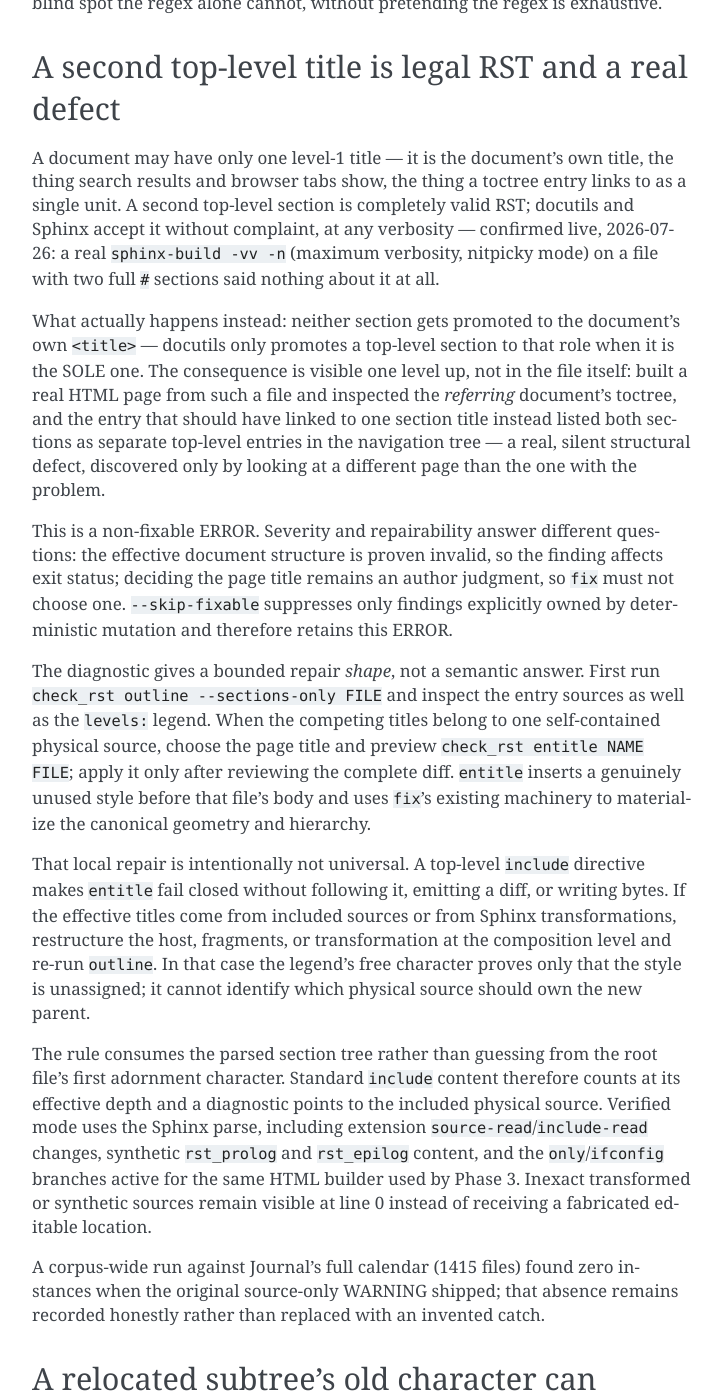
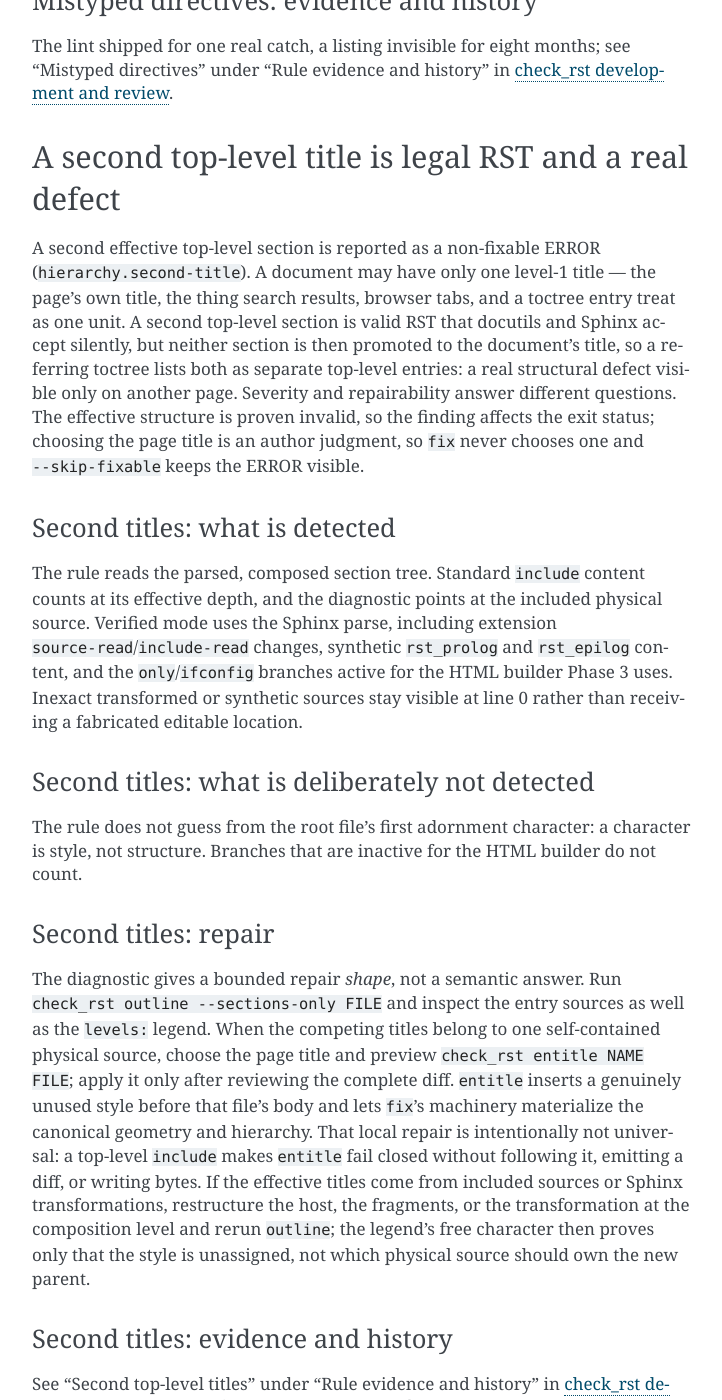
Before and after one commit to dememax/check_rst, a Sphinx documentation site: the page built from docs/rules.rst, in a window 1280 px wide and 1400 px high, scrolled down 8680 px. Shown: the whole window, without its empty margins (388-1110 px from the left). Built offline with Sphinx 7.4.7, drawn with Linux system fonts in a browser that asks for light colours; some of the changed text lies outside the part shown.

Commit message:
docs(rules): apply the rule template to directive and title rules
Plan step 4.2, second batch. The mistyped-directive and second-title rules now follow the normative template established by the homoglyph rule:
- an opening paragraph states the rule, its code and severity, its exit-status effect, and why it is or is not auto-fixable;
- retrievable subsections cover what is detected, what is deliberately not detected, dispositions or the bounded repair shape, and a one-line evidence link.

Their dated evidence moves to development.rst's "Rule evidence and history":
- "Mistyped directives" holds the eight-month-invisible listing and the 2026-07-22 decision to accept a known-name heuristic backed by outline visibility for every comment;
- "Second top-level titles" holds the silent `sphinx-build -vv -n` confirmation, the HTML toctree evidence one level up, and the zero-instance Journal run.

The current contract is unchanged: the mistyped-directive net and its outline-preview backstop, and the parsed, composition-aware, non-fixable second-title ERROR with its `entitle` repair shape and include boundary.

Validation: the three-step RST loop on rules.rst and development.rst reports 0 errors, 0 open warnings, and the unchanged 13 retained WARNINGs.

Co-Authored-By: Claude Opus 5.5 <noreply@anthropic.com>

```diff
--- a/docs/development.rst
+++ b/docs/development.rst
@@ -234,6 +234,32 @@ Sphinx warning log quoting a past lexer-name typo (Cyrillic ``с`` where
 ``.cpp`` needed a Latin ``c``) stayed silent, correctly, because it sits in a
 literal block: a historical record, not fresh prose.
 
+=====================
+Mistyped directives
+=====================
+
+A Journal calendar note (2025-11-13) contained exactly ``.. code: bash``: a C++
+listing that had been invisible in the rendered HTML for eight months before
+the lint's first whole-corpus run found it — the one true positive, with zero
+false ones (also listed under "Real catches").  The known-name restriction was
+accepted knowingly (Max, 2026-07-22: "we cannot cover all cases... they could
+be more complex cases"), which is why every comment became its own outline
+entry instead of the heuristic claiming completeness.
+
+=========================
+Second top-level titles
+=========================
+
+A real ``sphinx-build -vv -n`` — maximum verbosity, nitpicky mode — on a file
+with two full ``#`` sections said nothing at all (2026-07-26).  The defect
+appeared only one level up: a real HTML build of the *referring* page showed
+the toctree listing both sections as separate top-level entries instead of one
+link to the page title.  A corpus-wide run against Journal's full calendar
+(1415 files) found zero instances when the original source-only WARNING
+shipped; that absence stays recorded honestly rather than replaced with an
+invented catch.  The rule has since become the parsed, composition-aware,
+non-fixable ERROR described in :doc:`rules`.
+
 ****************************************************
 Cross-review diagnostics: the output-boundary case
 ****************************************************
--- a/docs/rules.rst
+++ b/docs/rules.rst
@@ -371,111 +371,114 @@ change.
 The one WARNING that isn't really a judgment call
 ***************************************************
 
-``.. code: bash`` is valid RST.  A single colon after a word docutils
-recognizes as a directive name doesn't produce a directive at all — it
-produces a *comment*, and comments are silently dropped from every
-rendered output.  The intended ``.. code:: bash`` (a genuine directive,
-two colons) never got written; the content between the comment markers
-— the code listing, the note, whatever it was — simply never appears
-anywhere, and nothing in the ordinary write-render-review loop says so:
-docutils doesn't complain (a comment is perfectly legal), the build
-doesn't warn, the rendered page just has a gap where content should be.
+A comment whose first line reads like a known directive written with one colon
+— ``.. code: bash`` instead of ``.. code:: bash`` — is reported as a WARNING
+(``directive.mistyped``).  One colon makes valid RST: a comment, dropped from
+every rendered output, so the intended listing or note never appears and
+neither docutils nor Sphinx says so.  Unlike a bold pseudo-heading this is not
+genuine ambiguity; it is a WARNING only because the comment is syntactically
+valid, and review is closer to a formality than a judgment.  It never changes
+the exit status and is not auto-fixed.  The line is the comment's recovered
+physical marker, inside table cells too.
 
-This is a different kind of WARNING from bold-as-heading or
-``.. rubric::``: those are genuine ambiguity — a bold line opening a
-paragraph might be a heading in disguise, or a deliberate label, and
-reasonable authors disagree.  A single missing colon is not ambiguous
-in the same way; there is essentially no legitimate reason to *want*
-this pattern.  It is WARNING severity because a comment is syntactically
-valid RST, not because the call is close — review here is closer to a
-formality than a judgment.
+=======================================
+Mistyped directives: what is detected
+=======================================
 
-The check: a comment whose first line matches ``word:`` (single colon,
-not ``word::``) where ``word`` is a directive name docutils itself
-knows (its own English directive-name registry, plus a small curated
-Sphinx supplement — ``toctree``, ``code-block``, ``seealso``, and
-similar) is flagged.  ``todo`` is deliberately excluded from that
-supplement: ``.. TODO: fix this`` is too common a genuine-comment idiom
-on its own to flag without drowning the real signal in noise.
+A comment is flagged when its first line matches ``word:`` — one colon, not
+``word::`` — and ``word`` is a directive name docutils itself knows (its
+English directive-name registry) or one of a small curated Sphinx supplement
+such as ``toctree``, ``code-block``, and ``seealso``.
 
-The real catch this shipped for: a Journal calendar note (2025-11-13) contained
-exactly ``.. code: bash`` — a C++ listing that had been silently
-invisible in the rendered HTML for eight months before this lint's
-first whole-corpus run found it, the one true positive, zero false
-ones.
+========================================================
+Mistyped directives: what is deliberately not detected
+========================================================
 
-This WARNING is a net, not a guarantee (Max, 2026-07-22: "we cannot
-cover all cases... they could be more complex cases") — it only fires
-for a name in ``outline``'s own known-directive registry, matched on
-the comment's first line.  A typo of a name outside that registry, or
-one buried past the first line, produces no WARNING at all and stays
-just as silently dropped as before.  That is why every comment, not
-only the ones this heuristic recognizes, is its own entry kind in
-``outline`` (see "Block previews" in :doc:`guide`):
-``comment "code: bash …"
-[suspicious — looks like a mistyped directive]`` when the heuristic
-matches — the preview carries the hidden body, so the dropped listing itself is
-visible — and a plain ``comment "..."`` preview when it doesn't — general
-visibility closes the blind spot the regex alone cannot, without
-pretending the regex is exhaustive.
+* ``todo``, excluded from the supplement: ``.. TODO: fix this`` is too common
+  a genuine-comment idiom to flag without drowning the real signal.
+* A name outside that registry, or a typo past the comment's first line.  The
+  WARNING is a net, not a guarantee.  That is why every comment is its own
+  ``outline`` entry (see "Block previews" in :doc:`guide`): ``comment "code:
+  bash …" [suspicious — looks like a mistyped directive]`` when the heuristic
+  matches, a plain ``comment "..."`` preview otherwise, and the preview carries
+  the hidden body either way, so general visibility closes the blind spot the
+  heuristic alone cannot.
+
+===================================
+Mistyped directives: dispositions
+===================================
+
+Add the missing colon when a directive was intended (``rewrite``).  An
+ordinary comment whose text merely begins with a directive name can be
+``retain``\ ed with its reason in ``.check_rst-retained.toml``.
+
+===========================================
+Mistyped directives: evidence and history
+===========================================
+
+The lint shipped for one real catch, a listing invisible for eight months; see
+"Mistyped directives" under "Rule evidence and history" in :doc:`development`.
 
 *********************************************************
 A second top-level title is legal RST and a real defect
 *********************************************************
 
-A document may have only one level-1 title — it is the document's own
-title, the thing search results and browser tabs show, the thing a
-toctree entry links to as a single unit.  A second top-level section
-is completely valid RST; docutils and Sphinx accept it without
-complaint, at any verbosity — confirmed live, 2026-07-26: a real
-``sphinx-build -vv -n`` (maximum verbosity, nitpicky mode) on a file
-with two full ``#`` sections said nothing about it at all.
+A second effective top-level section is reported as a non-fixable ERROR
+(``hierarchy.second-title``).  A document may have only one level-1 title — the
+page's own title, the thing search results, browser tabs, and a toctree entry
+treat as one unit.  A second top-level section is valid RST that docutils and
+Sphinx accept silently, but neither section is then promoted to the document's
+title, so a referring toctree lists both as separate top-level entries: a real
+structural defect visible only on another page.  Severity and repairability
+answer different questions.  The effective structure is proven invalid, so the
+finding affects the exit status; choosing the page title is an author judgment,
+so ``fix`` never chooses one and ``--skip-fixable`` keeps the ERROR visible.
 
-What actually happens instead: neither section gets promoted to the
-document's own ``<title>`` — docutils only promotes a top-level
-section to that role when it is the SOLE one.  The consequence is
-visible one level up, not in the file itself: built a real HTML page
-from such a file and inspected the *referring* document's toctree, and
-the entry that should have linked to one section title instead listed
-both sections as separate top-level entries in the navigation tree — a
-real, silent structural defect, discovered only by looking at a
-different page than the one with the problem.
+=================================
+Second titles: what is detected
+=================================
 
-This is a non-fixable ERROR.  Severity and repairability answer different
-questions: the effective document structure is proven invalid, so the finding
-affects exit status; deciding the page title remains an author judgment, so
-``fix`` must not choose one.  ``--skip-fixable`` suppresses only findings
-explicitly owned by deterministic mutation and therefore retains this ERROR.
+The rule reads the parsed, composed section tree.  Standard ``include``
+content counts at its effective depth, and the diagnostic points at the
+included physical source.  Verified mode uses the Sphinx parse, including
+extension ``source-read``/``include-read`` changes, synthetic ``rst_prolog``
+and ``rst_epilog`` content, and the ``only``/``ifconfig`` branches active for
+the HTML builder Phase 3 uses.  Inexact transformed or synthetic sources stay
+visible at line 0 rather than receiving a fabricated editable location.
 
-The diagnostic gives a bounded repair *shape*, not a semantic answer.  First
-run ``check_rst outline --sections-only FILE`` and inspect the entry sources as
+==================================================
+Second titles: what is deliberately not detected
+==================================================
+
+The rule does not guess from the root file's first adornment character: a
+character is style, not structure.  Branches that are inactive for the HTML
+builder do not count.
+
+=======================
+Second titles: repair
+=======================
+
+The diagnostic gives a bounded repair *shape*, not a semantic answer.  Run
+``check_rst outline --sections-only FILE`` and inspect the entry sources as
 well as the ``levels:`` legend.  When the competing titles belong to one
 self-contained physical source, choose the page title and preview
 ``check_rst entitle NAME FILE``; apply it only after reviewing the complete
 diff.  ``entitle`` inserts a genuinely unused style before that file's body and
-uses ``fix``'s existing machinery to materialize the canonical geometry and
-hierarchy.
+lets ``fix``'s machinery materialize the canonical geometry and hierarchy.
+That local repair is intentionally not universal: a top-level ``include`` makes
+``entitle`` fail closed without following it, emitting a diff, or writing
+bytes.  If the effective titles come from included sources or Sphinx
+transformations, restructure the host, the fragments, or the transformation at
+the composition level and rerun ``outline``; the legend's free character then
+proves only that the style is unassigned, not which physical source should own
+the new parent.
 
-That local repair is intentionally not universal.  A top-level ``include``
-directive makes ``entitle`` fail closed without following it, emitting a diff,
-or writing bytes.  If the effective titles come from included sources or from
-Sphinx transformations, restructure the host, fragments, or transformation at
-the composition level and re-run ``outline``.  In that case the legend's free
-character proves only that the style is unassigned; it cannot identify which
-physical source should own the new parent.
+=====================================
+Second titles: evidence and history
+=====================================
 
-The rule consumes the parsed section tree rather than guessing from the root
-file's first adornment character.  Standard ``include`` content therefore
-counts at its effective depth and a diagnostic points to the included physical
-source.  Verified mode uses the Sphinx parse, including extension
-``source-read``/``include-read`` changes, synthetic ``rst_prolog`` and
-``rst_epilog`` content, and the ``only``/``ifconfig`` branches active for the
-same HTML builder used by Phase 3.  Inexact transformed or synthetic sources
-remain visible at line 0 instead of receiving a fabricated editable location.
-
-A corpus-wide run against Journal's full calendar (1415 files) found zero
-instances when the original source-only WARNING shipped; that absence remains
-recorded honestly rather than replaced with an invented catch.
+See "Second top-level titles" under "Rule evidence and history" in
+:doc:`development` for the silent-build confirmation and the corpus result.
 
 *****************************************************************************
 A relocated subtree's old character can silently land it at the wrong depth
```
